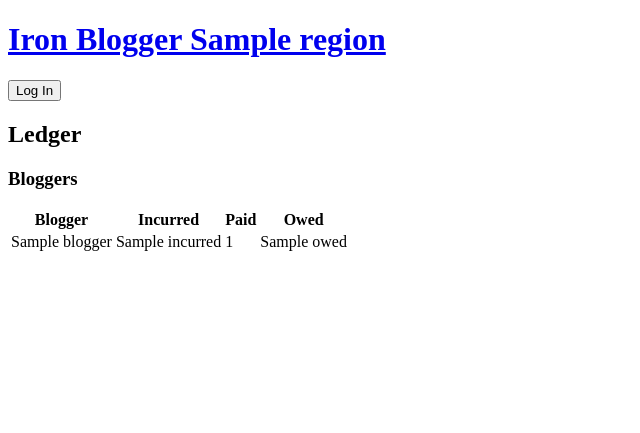
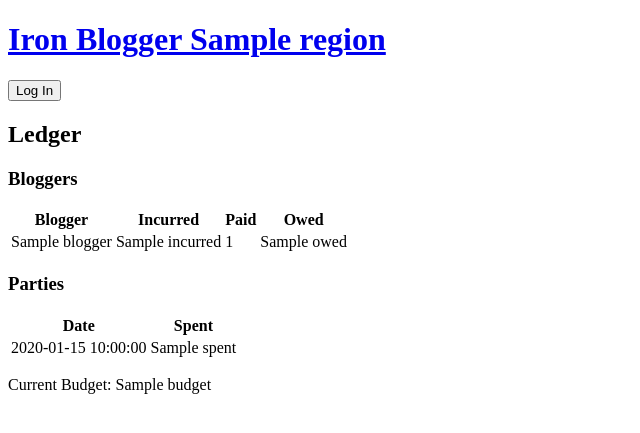
Before and after one commit to zenhack/iron-blogger2, a Flask app: template ironblogger/templates/ledger.html in a window 1280 px wide. Shown: the top 433 px of the page, without its empty margins (0-640 px from the left). Run offline with Flask 2, Linux system fonts and the light colour scheme; the template is opened without the code that fills it: most values are stand-ins (such as "Sample title", 1, 10 or a date in 2020).

Commit message:
Track party expenditures

```diff
--- a/ironblogger/model.py
+++ b/ironblogger/model.py
@@ -149,6 +149,12 @@ class Blog(db.Model):
             self.modified = feed.modified
 
 
+class Party(db.Model):
+    id    = db.Column(db.Integer, primary_key=True)
+    date  = db.Column(db.Date,    nullable=False)
+    spent = db.Column(db.Integer, nullable=False)
+
+
 class Payment(db.Model):
     id         = db.Column(db.Integer, primary_key=True)
     blogger_id = db.Column(db.Integer, db.ForeignKey('blogger.id'), nullable=False)
--- a/ironblogger/route.py
+++ b/ironblogger/route.py
@@ -17,7 +17,7 @@ from flask import make_response, request, url_for
 from flask.ext.login import login_user, logout_user, login_required
 
 from ironblogger.app import app, load_user
-from ironblogger.model import db, Blogger, Blog, Post, Payment
+from ironblogger.model import db, Blogger, Blog, Post, Payment, Party
 from ironblogger.model import DEBT_PER_POST, LATE_PENALTY
 from ironblogger import config
 from ironblogger.date import rssdate, duedate, ROUND_LEN, divide_timedelta
@@ -66,6 +66,8 @@ def show_ledger():
     data = []
     now = datetime.now()
     bloggers = db.session.query(Blogger).all()
+    total_paid = 0
+    total_incurred = 0
     for blogger in bloggers:
         posts = db.session.query(Post)\
             .filter(Post.counts_for != None,
@@ -93,7 +95,20 @@ def show_ledger():
             'paid': format_usd(paid),
             'owed': format_usd(incurred - paid),
         })
-    return render_template('ledger.html', bloggers=data)
+        total_paid += paid
+        total_incurred += incurred
+    parties = db.session.query(Party).order_by(Party.date.desc()).all()
+    spent = 0
+    for party in parties:
+        spent += party.spent
+    parties = [{'date': party.date, 'spent': format_usd(party.spent)}
+               for party in parties]
+    return render_template(
+        'ledger.html',
+        bloggers=data,
+        parties=parties,
+        budget='%s (%s) collected' % (format_usd(total_incurred - spent),
+                                      format_usd(total_paid)))
 
 
 @app.route('/bloggers')
--- a/ironblogger/templates/ledger.html
+++ b/ironblogger/templates/ledger.html
@@ -22,4 +22,21 @@
 	{% endfor %}
 </table>
 
+<h3>Parties</h3>
+
+<table>
+	<tr>
+		<th>Date</th>
+		<th>Spent</th>
+	</tr>
+	{% for party in parties %}
+	<tr>
+		<td>{{ party['date'] }}</td>
+		<td>{{ party['spent'] }}</td>
+	</tr>
+	{% endfor %}
+</table>
+
+<p>Current Budget: {{ budget }}</p>
+
 {% endblock %}
```
Also changed, not shown: alembic/versions/17e82b838810_add_party.py (added, +29 -0 lines), ironblogger/admin.py (+8 -0 lines).
